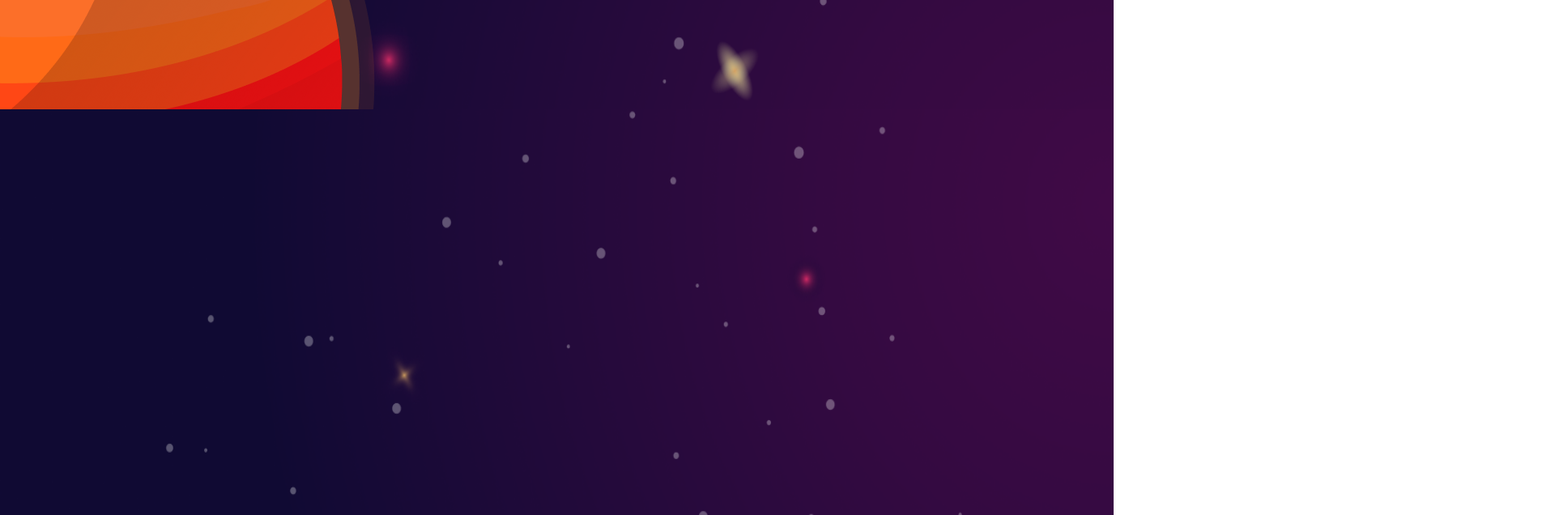
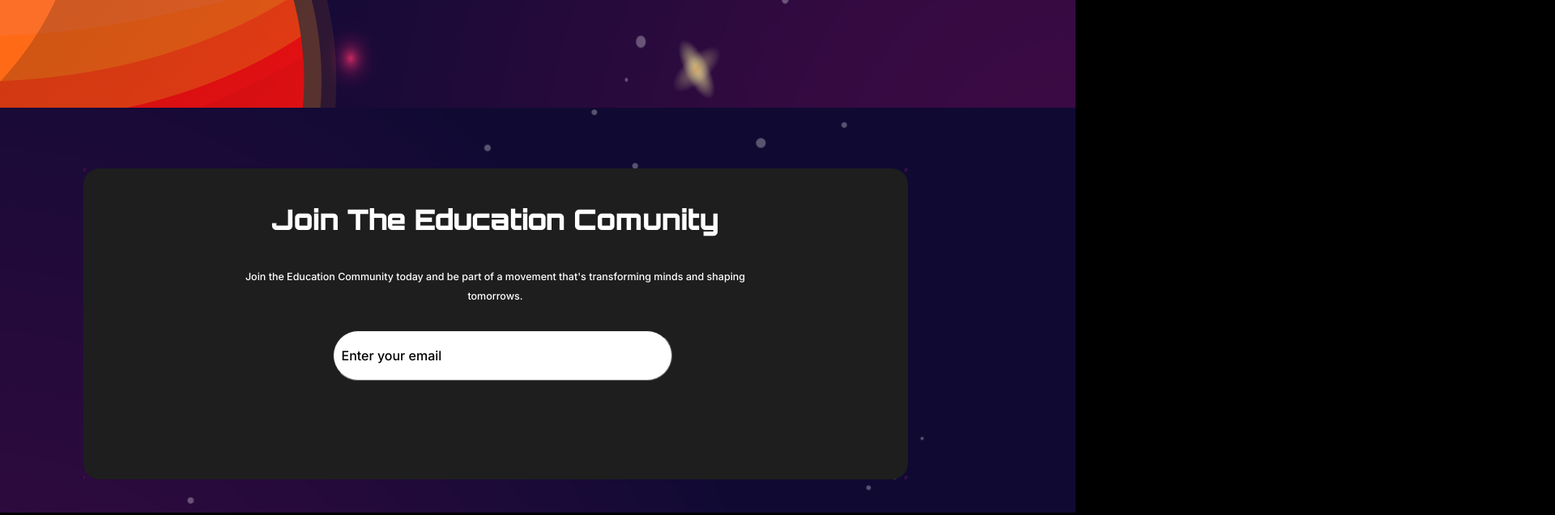
Before and after one commit to riddhika05/Universe, a plain HTML site: page index.html in a window 1280 px wide. Shown: the part 5344-5980 px from the top of the page at 81% size, 1920 px wide, since content can reach past the window. Drawn offline with Linux system fonts and the light colour scheme.

Commit message:
Centered website and added background color black to body

```diff
--- a/index.html
+++ b/index.html
@@ -184,8 +184,10 @@
                 life.</div>
             <div class="Martian_moons">
                 <div class="marsMoonHead">Martian Moons</div>
-                <div class="marsMoonText">Mars has two small moons, Phobos and <br>Deimos, which are irregularly shaped and
-                 <br>   thought to be captured asteroids.</div>
+                <div class="marsMoonText">Mars has two small moons, Phobos and <br>Deimos, which are irregularly shaped
+                    and
+                    <br> thought to be captured asteroids.
+                </div>
             </div>
         </div>
         <div class="MarsCards">
@@ -197,18 +199,27 @@
             <div class="marsCard2">
                 <div class="marsCard2Head">Day time Temperature</div>
                 <img src="thermo.png" class="thermo4">
-                <div class="marsCard2Text">±20°  <br>Celsius</div>
+                <div class="marsCard2Text">±20° <br>Celsius</div>
             </div>
             <div class="marsCard3">
                 <div class="marsCard3Head">Night time Temperature</div>
                 <img src="coldthermo.png" class="coldthermo2">
-                <div class="marsCard3Text">-73°  <br>Celsius</div>
+                <div class="marsCard3Text">-73° <br>Celsius</div>
             </div>
+
         </div>
 
     </div>
-    <div class="Jupiter">
-        <img src="Jupiter.png" class="Jupiter_bg">
+    <div class="Footer">
+        <div class="Footer_container">
+            <div class="Footer_head">Join The Education Comunity</div>
+            <div class="Footer_text">Join the Education Community today and be part of a movement that's transforming
+                minds and shaping<br> tomorrows. </div>
+
+
+                <input type="email" id="email" name="email" placeholder="Enter your email" class="button_join">
+
+
     </div>
 
 
--- a/style.css
+++ b/style.css
@@ -1,7 +1,11 @@
 body {
     zoom: 50%;
     overflow-x: hidden;
-    margin: 0;
+    margin: auto;
+    display: flex;
+    flex-direction: column;
+    align-items: center;
+    background-color: #000000;
     /* height: 100vh; */
     /* height: 100vh!important;  */
 }
@@ -12,6 +16,8 @@ body {
     display: flex;
     gap: 220px;
     align-items: center;
+    position: relative;
+    right:-150px;
 
 }
 
@@ -48,6 +54,7 @@ ul {
     width: 270px;
     position: relative;
     top: -500px;
+    left:-25px;
 
 }
 
@@ -55,6 +62,7 @@ ul {
     width: 550px;
     position: relative;
     top: -400px;
+    left:-25px;
 
 }
 
@@ -62,6 +70,7 @@ ul {
     width: 288px;
     position: relative;
     top: -720px;
+    left:-25px;
 
 }
 
@@ -86,6 +95,7 @@ ul {
     min-width: 500%;
     position: relative;
     top: -1080px;
+    right:-185px;
 }
 
 #right {
@@ -99,9 +109,10 @@ ul {
     width: 196.5px;
     position: relative;
     top: -620px;
-    right: -120px;
+    /* right: -10px; */
     margin-left: 900px;
-    z-index: -1;
+    left: -30px;
+
 }
 
 #green {
@@ -127,6 +138,7 @@ ul {
     display: flex;
     flex-direction: column;
     justify-content: space-between;
+    z-index: 1;
 
 
 }
@@ -842,13 +854,14 @@ button {
     position: relative;
 }
 
-.Jupiter {
+/* .Jupiter {
     position: relative;
     background-repeat: no-repeat;
-    width: 2750px;
+    width:;
     height: 1800px;
     bottom: -2000px;
-}
+
+} */
 
 .Mars_img {
     position: relative;
@@ -972,10 +985,11 @@ button {
     text-align: left;
     position: relative;
     right: -250px;
-    top:-150px;
+    top: -150px;
     color: #FFFF;
 
 }
+
 .marsCard2Text {
     font-family: "Orbitron";
     font-size: 76px;
@@ -985,10 +999,11 @@ button {
     text-align: left;
     position: relative;
     right: -250px;
-    top:-150px;
+    top: -150px;
     color: #FFFF;
 
 }
+
 .marsCard2Head {
     font-family: "Orbitron";
     font-size: 30px;
@@ -1000,14 +1015,16 @@ button {
     right: -250px;
 
 }
-.thermo4,.coldthermo2
-{
+
+.thermo4,
+.coldthermo2 {
     position: relative;
-    bottom:-10px;
-    right:-50px;
-    width:68px;
+    bottom: -10px;
+    right: -50px;
+    width: 68px;
     height: 160px;
 }
+
 .marsCard3Text {
     font-family: "Orbitron";
     font-size: 76px;
@@ -1017,10 +1034,11 @@ button {
     text-align: left;
     position: relative;
     right: -250px;
-    top:-150px;
+    top: -150px;
     color: #FFFF;
 
 }
+
 .marsCard3Head {
     font-family: "Orbitron";
     font-size: 30px;
@@ -1032,3 +1050,102 @@ button {
     right: -250px;
 
 }
+
+.Footer {
+    position: relative;
+    background-image: url("Footer.png");
+    background-size: cover;
+    background-repeat: no-repeat;
+    bottom: -2000px;
+    width: 2750px;
+    height: 1000px;
+
+
+}
+
+.Footer_container {
+    width: 2004px;
+    height: 672px;
+    position: relative;
+    padding: 40px 8px 40px 8px;
+    gap: 80px;
+    border-radius: 40px;
+    opacity: 0px;
+    background-color: #1E1E1E;
+    bottom: -150px;
+    right: -300px;
+    border: 8px solid;
+    border-image-source: radial-gradient(110.92% 172.47% at 91.09% 101.78%, #170B36 0%, #100A33 11.98%, #370D44 46.35%, #430E49 89.06%);
+
+
+
+
+}
+
+.Footer_head {
+    font-family: "Orbitron";
+    font-size: 70px;
+    font-weight: 900;
+    line-height: 56px;
+    letter-spacing: -0.02em;
+    text-align: center;
+    color: #FFFF;
+    position: relative;
+    bottom: -50px;
+
+}
+
+.Footer_text {
+    font-family: "Inter";
+    font-size: 25px;
+    font-weight: 500;
+    line-height: 48px;
+    text-align: center;
+    color: #FFFF;
+    position: relative;
+    bottom: -140px;
+
+}
+
+.button_join {
+    background: #FFFFFF;
+    width: 795px;
+    height: 80px;
+    padding: 8px 15px 8px 15px;
+    gap: 8px;
+    border-radius: 80px;
+    opacity: 0px;
+    position: relative;
+    right: -600px;
+    bottom: -200px;
+    padding: 20px;
+
+
+}
+
+input,
+input::placeholder {
+    font-family: "Inter";
+    font-size: 32px;
+    font-weight: 500;
+    line-height: 24px;
+    text-align: left;
+    color: #000000;
+
+
+}
+
+.subscribe {
+    width: 155px;
+    height: 56px;
+    padding: 8px 0px 0px 0px;
+    gap: 8px;
+    border-radius: 40px;
+    opacity: 0px;
+    background-image: linear-gradient(315deg, #CD1013 1.19%, #FF0004 1.5%, #2500FF 94.46%);
+    position: relative;
+    bottom: -1000px;
+    margin-top: 500px;
+
+
+}
```
Also changed, not shown: Footer.png (added), Jupiter_img.png (added).
